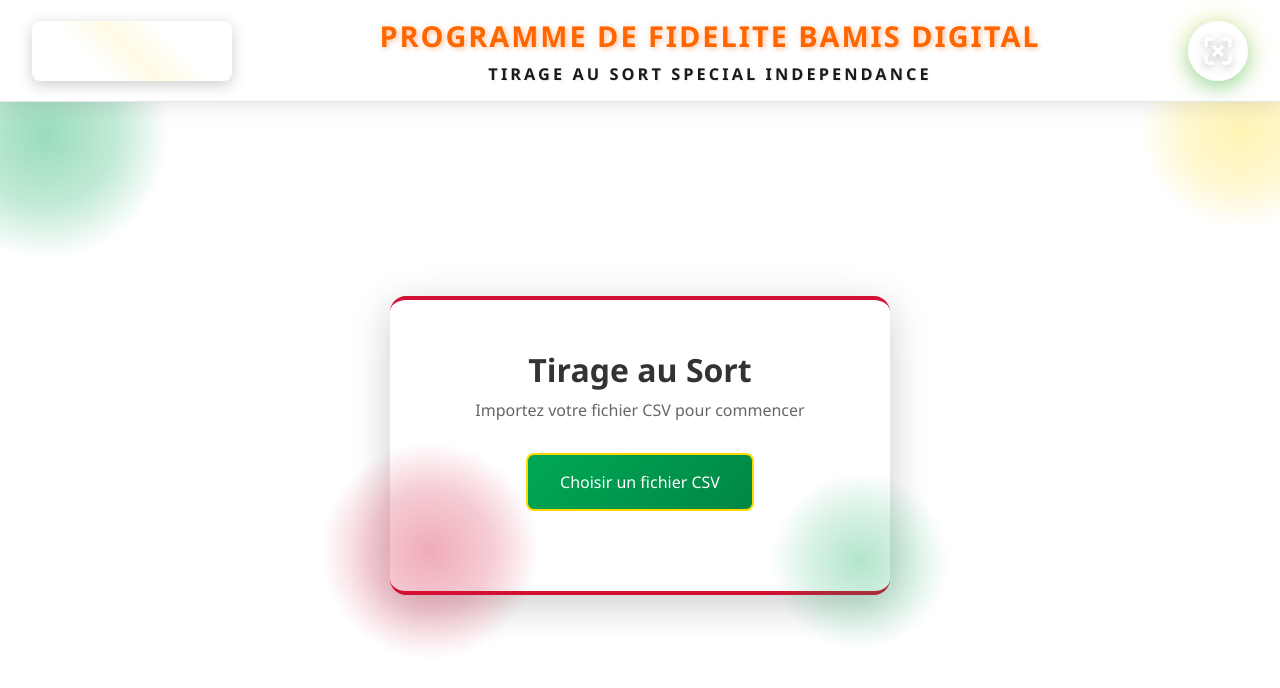
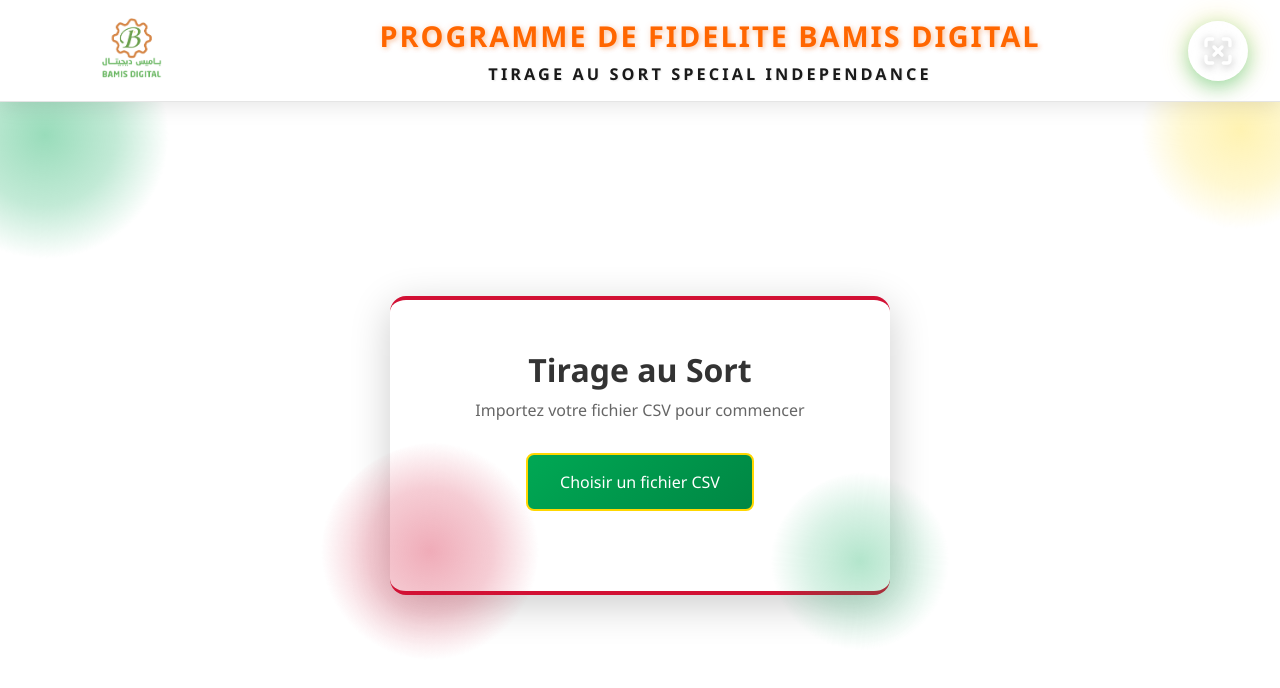
Before and after one commit to Ahmedoubembe/TIRAGE, an Angular app: page / in a window 1280 px wide. Shown: the top 688 px of the page. Built offline with nearby package versions, Linux system fonts and the light colour scheme.

Commit message:
pres merge

```diff
--- a/src/app/components/header/header.css
+++ b/src/app/components/header/header.css
@@ -115,7 +115,7 @@
 
 .logo-image {
   width: 300px;
-  height: 80px;
+  height: 100px;
   object-fit: contain;
   transition: all 0.3s ease;
 }
--- a/src/app/components/header/header.html
+++ b/src/app/components/header/header.html
@@ -2,9 +2,12 @@
   <div class="header-content">
     <!-- Logo BAMIS DIGITAL -->
     <div class="logo-container">
-      <div class="logo-placeholder">
-        <span class="logo-text">BAMIS DIGITAL</span>
-      </div>
+        <div class="logo-container">
+          <img
+            src="assets/bamis-digital-logo.png"
+            alt="Logo BAMIS DIGITAL"
+            class="logo-image">
+        </div>
     </div>
 
     <!-- Titres -->
```
